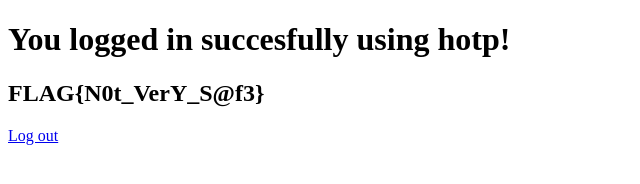
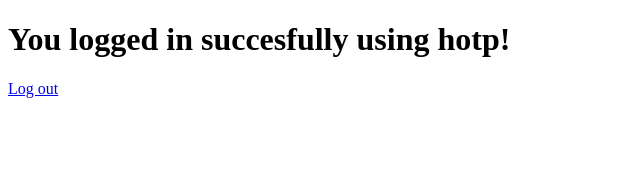
Before and after one commit to BenJan87/Baiim_project, a plain HTML site: page railway_website/pages/after_log_hotp.html in a window 1280 px wide. Shown: the whole page, without its empty margins (0-640 px from the left). Drawn offline with Linux system fonts and the light colour scheme.

Commit message:
Update after_log_hotp.html

```diff
--- a/railway_website/pages/after_log_hotp.html
+++ b/railway_website/pages/after_log_hotp.html
@@ -1,6 +1,5 @@
 <!DOCTYPE html>
 <html>
     <h1>You logged in succesfully using hotp!</h1>
-    <h2>FLAG{N0t_VerY_S@f3}</h2>
     <a href="/logout">Log out</a>
 </html>
```
